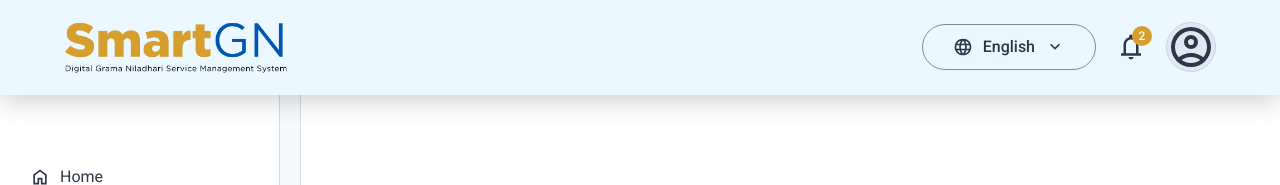
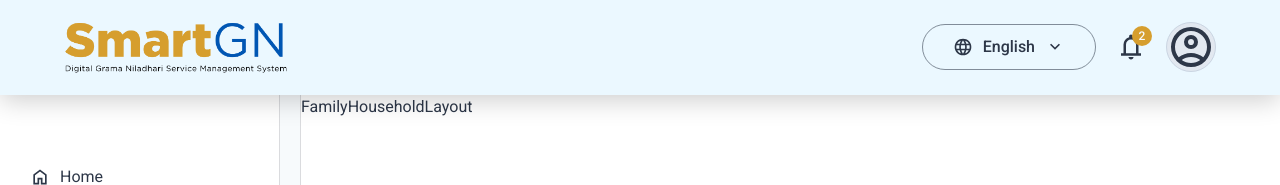
Before and after one commit to Mogith-Code/SmartGN-Digital-GN-Service-Management-System, a React (Vite) app in the folder SmartGN/: page /RHousehold in a window 1280 px wide. Shown: the top 185 px of the page. Built offline with nearby package versions, Linux system fonts and the light colour scheme.

Commit message:
Import FamilyHouseholdLayout component

```diff
--- a/SmartGN/src/Pages/RHousehold.jsx
+++ b/SmartGN/src/Pages/RHousehold.jsx
@@ -2,6 +2,7 @@ import React from "react";
 import AfterlogNavbar from "../Components/Common/AfterlogNavbar";
 import RSidebar from "../Components/Common/RSidebar";
 import Footer from "../Components/Common/Footer";
+import FamilyHouseholdLayout from "../Components/Family&HouseholdPage/FamilyHouseholdLayout";
 
 function RHousehold({ onOpenHelp }) {
   return (
@@ -15,7 +16,7 @@ function RHousehold({ onOpenHelp }) {
 
         {/* Main Content */}
         <div className="w-full bg-white border-l-0 md:border-l border-[#2D37482D]">
-          {" "}
+          <FamilyHouseholdLayout />
         </div>
       </div>
 
```
